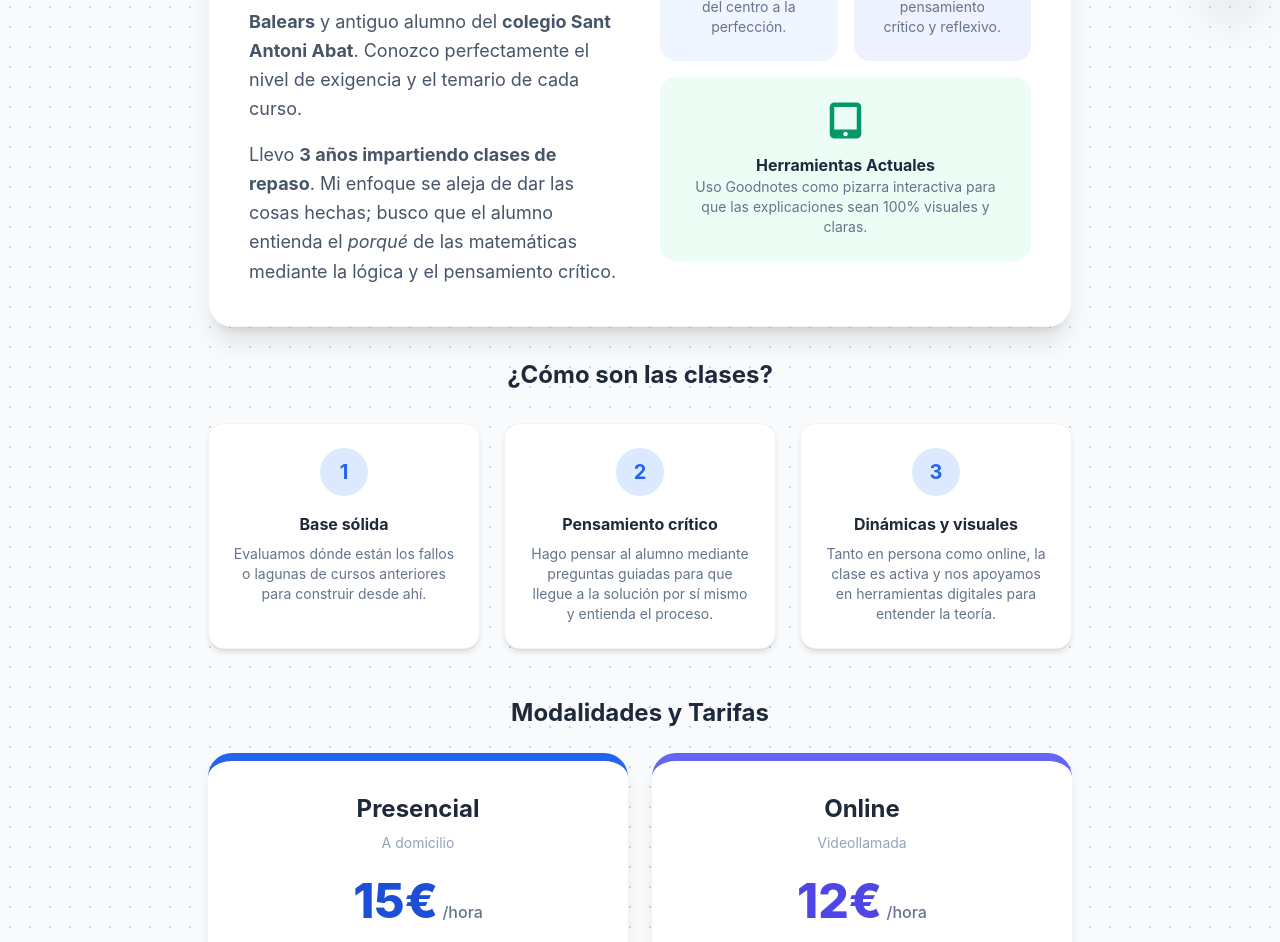
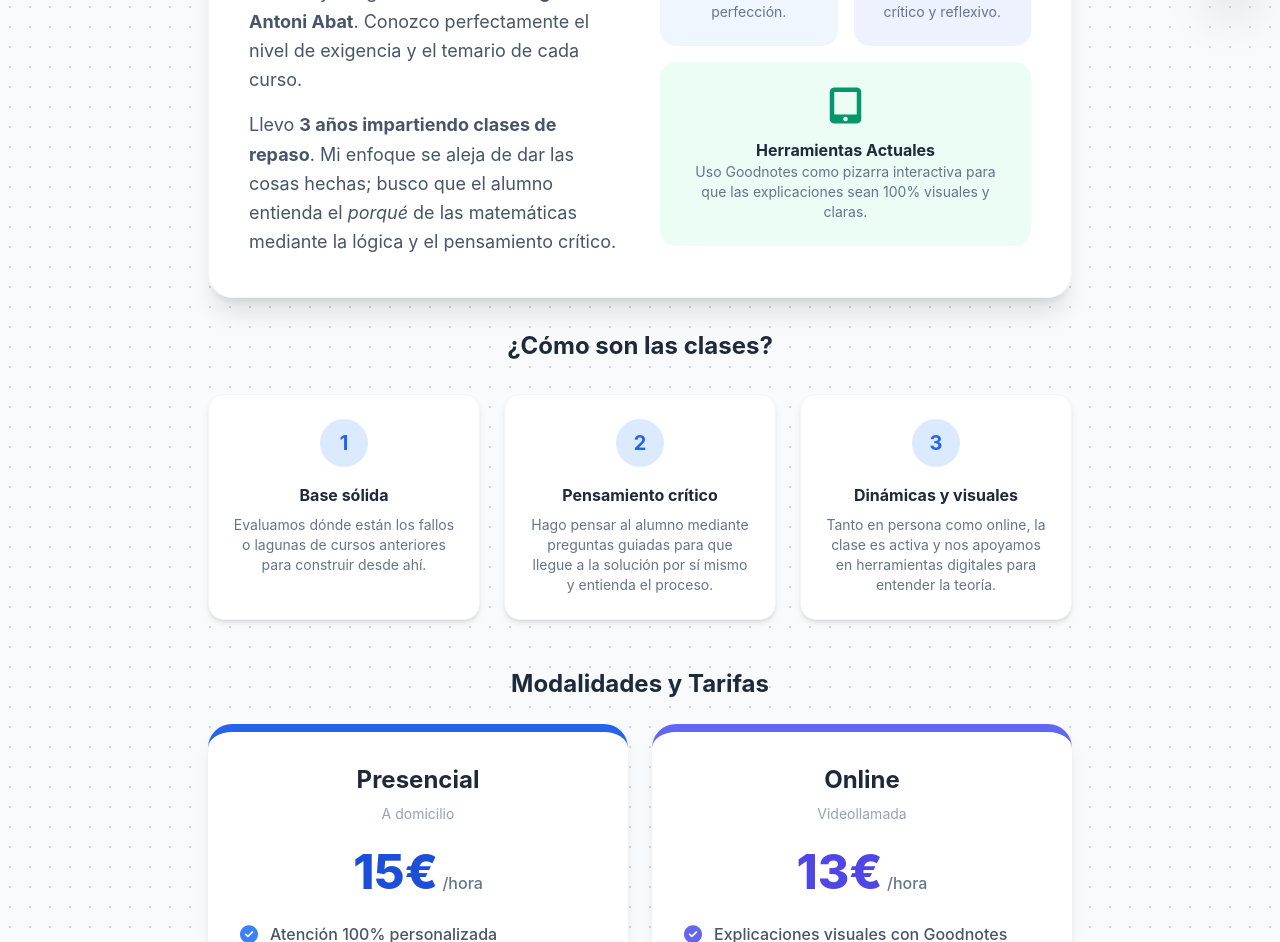
Before and after one commit to danicaju/danicaju.github.io, a plain HTML site: page index.html in a window 1280 px wide. Shown: the part 783-1725 px from the top of the page. Drawn offline with nearby package versions, Linux system fonts and the light colour scheme.

Commit message:
Actualizar index.html

```diff
--- a/index.html
+++ b/index.html
@@ -42,7 +42,7 @@
             <!-- Foto de Perfil -->
             <img src="191407876.jfif" alt="Daniel Casado Juan" class="w-32 h-32 md:w-40 md:h-40 rounded-full mx-auto mb-6 border-4 border-white/20 shadow-xl object-cover">
 
-            <span class="bg-blue-700/50 text-blue-200 text-sm font-bold px-4 py-1.5 rounded-full uppercase tracking-wider mb-6 inline-block backdrop-blur-sm border border-blue-500/30">Plazas abiertas para Verano</span>
+            <span class="bg-blue-700/50 text-blue-200 text-sm font-bold px-4 py-1.5 rounded-full uppercase tracking-wider mb-6 inline-block backdrop-blur-sm border border-blue-500/30">Plazas limitadas: Especial Verano</span>
             <h1 class="text-4xl md:text-6xl font-extrabold tracking-tight mb-4">
                 Daniel Casado Juan
             </h1>
@@ -65,7 +65,7 @@
                         El objetivo es <span class="text-blue-600">entender</span>, no solo memorizar.
                     </h2>
                     <p class="mb-4 text-slate-600 leading-relaxed text-lg">
-                        Soy estudiante de 3º de Ingeniería Informática en la <strong>Universitat de les Illes Balears</strong> y antiguo alumno del <strong>colegio Sant Antoni Abat</strong>. Conozco perfectamente el nivel de exigencia y el temario de cada curso.
+                        Soy estudiante en la <strong>Universitat de les Illes Balears</strong> y antiguo alumno del <strong>colegio Sant Antoni Abat</strong>. Conozco perfectamente el nivel de exigencia y el temario de cada curso.
                     </p>
                     <p class="text-slate-600 leading-relaxed text-lg">
                         Llevo <strong>3 años impartiendo clases de repaso</strong>. Mi enfoque se aleja de dar las cosas hechas; busco que el alumno entienda el <em>porqué</em> de las matemáticas mediante la lógica y el pensamiento crítico.
@@ -137,7 +137,7 @@
                     <h3 class="text-2xl font-bold text-slate-800 text-center mb-2">Online</h3>
                     <p class="text-slate-400 text-center text-sm mb-6">Videollamada</p>
                     <div class="text-center mb-6">
-                        <span class="text-5xl font-extrabold text-indigo-600">12€</span>
+                        <span class="text-5xl font-extrabold text-indigo-600">13€</span>
                         <span class="text-slate-500 font-medium">/hora</span>
                     </div>
                     <ul class="text-slate-600 space-y-4 font-medium">
```
